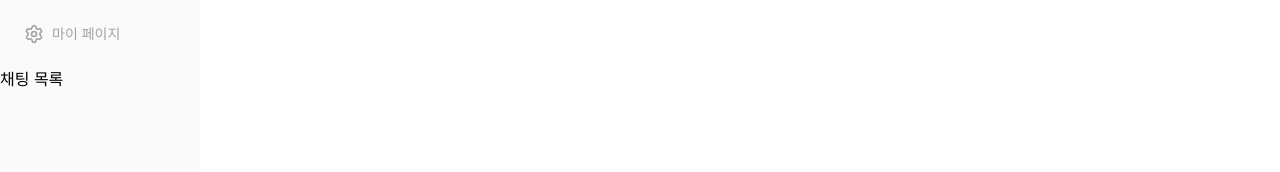
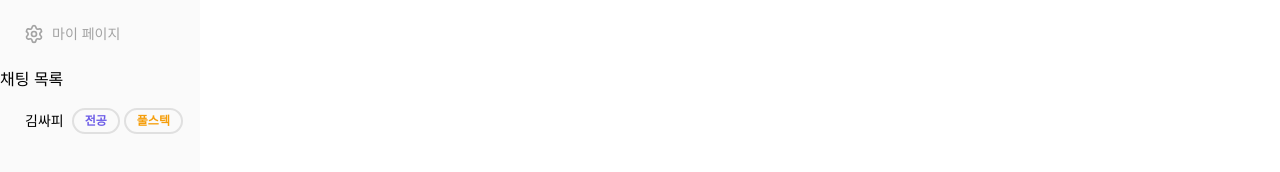
Before and after one commit to SSAFY-on-Find/SSAFY-on-Find, a React (Vite) app in the folder FE/: page /component-test in a window 1280 px wide. Shown: the part 240-412 px from the top of the page. Built offline with nearby package versions, Linux system fonts and the light colour scheme; a web font is replaced by a local one.

Commit message:
feat: 채팅목록 기본 세팅

```diff
--- /dev/null
+++ b/FE/src/components/molecules/ChatList.tsx
@@ -0,0 +1,31 @@
+import { MajorTag, PositionTag } from "@/components/atoms"
+
+interface IChatUser {
+  img: string
+  name: string
+  major: string
+  position: string
+}
+
+function Chat({ img, name, major, position }: IChatUser) {
+  return (
+    <div className="flex items-center justify-center gap-2">
+      <div className="bg-main rounded-full"></div>
+      <div className="text-sm font-medium">{name}</div>
+      <div className="flex items-center justify-center gap-1">
+        <MajorTag tagContent={major} />
+        <PositionTag positionName={position} />
+      </div>
+    </div>
+  )
+}
+
+function ChatList() {
+  return (
+    <div className="flex flex-col gap-2 px-2 py-4">
+      <Chat img={"SL"} name={"김싸피"} major={"전공"} position={"풀스텍"} />
+    </div>
+  )
+}
+
+export default ChatList
--- a/FE/src/components/molecules/index.ts
+++ b/FE/src/components/molecules/index.ts
@@ -1 +1,2 @@
+export { default as ChatList } from "./ChatList"
 export { default as Nav } from "./Nav"
--- a/FE/src/layout/SideBar.tsx
+++ b/FE/src/layout/SideBar.tsx
@@ -1,10 +1,14 @@
-import { Nav } from "@/components/molecules"
+import { ChatList, Nav } from "@/components/molecules"
 
 function SideBar() {
   return (
     <aside className="bg-background fixed top-[64px] left-0 flex h-[calc(100vh-64px)] w-[200px] flex-col">
       <Nav />
-      <div> 채팅 목록</div>
+      <div>
+        {" "}
+        채팅 목록
+        <ChatList />
+      </div>
     </aside>
   )
 }
```
